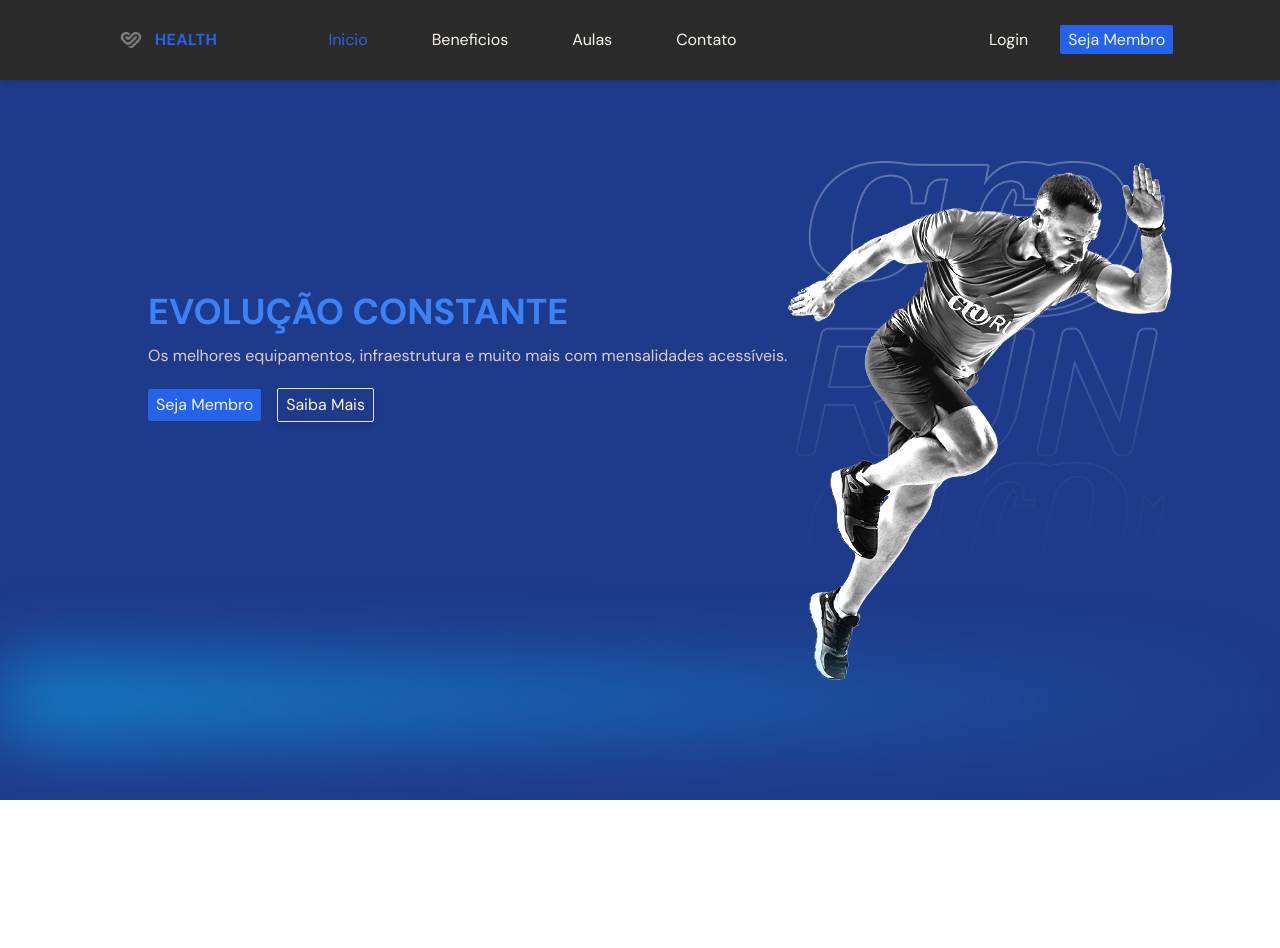
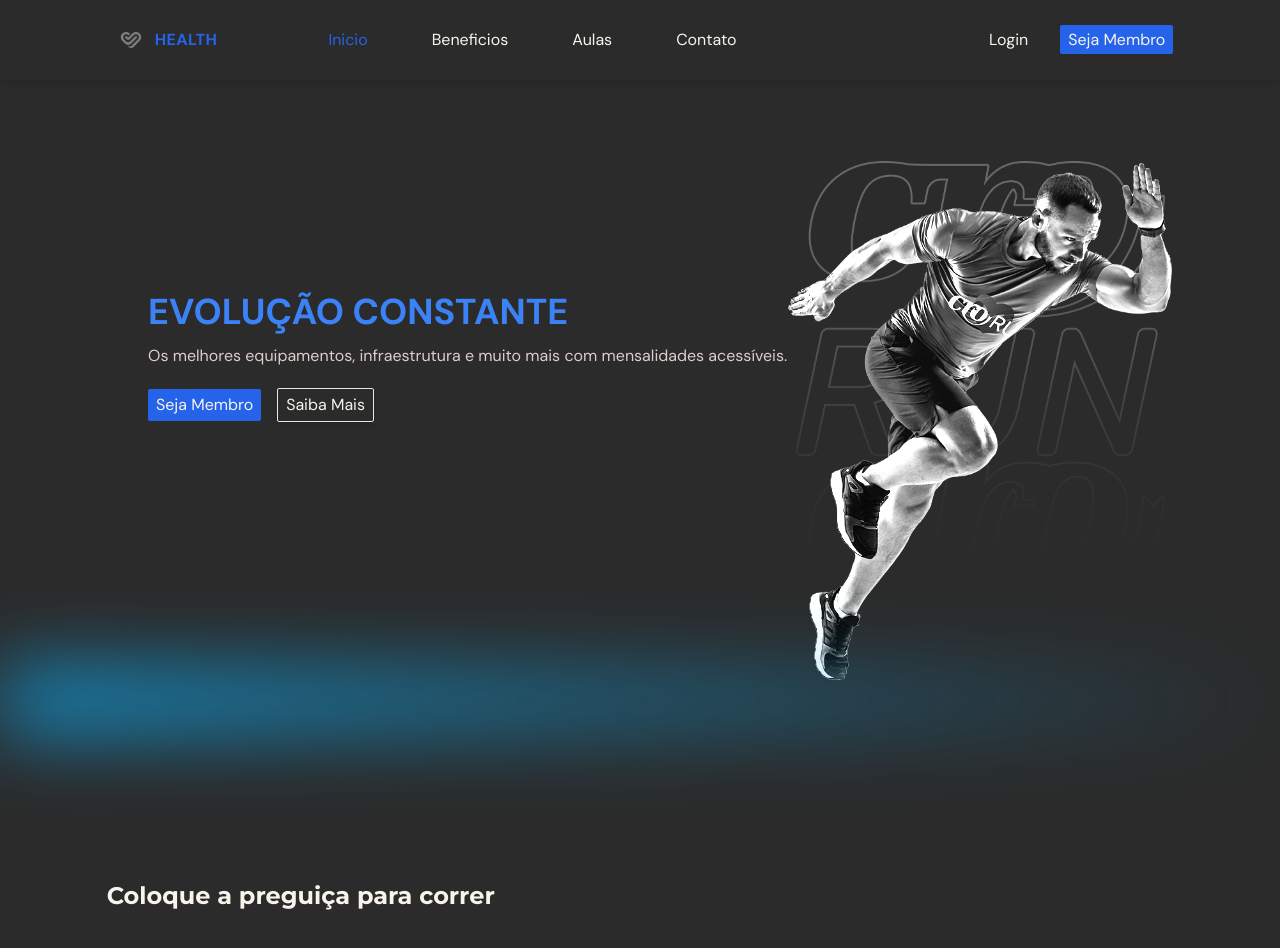
Before and after one commit to dev-marcioreis/health-typescript, a React (Vite) app: page / in a window 1280 px wide. Shown: the top 948 px of the page. Before the commit the page ends 800 px from the top, so only its background shows below. Built offline with nearby package versions, Linux system fonts and the light colour scheme.

Commit message:
iniciando section Benefits

```diff
--- a/src/App.tsx
+++ b/src/App.tsx
@@ -1,5 +1,6 @@
 import Navbar from '@/scenes/navbar'
 import Home from '@/scenes/home'
+import Benefits from '@/scenes/benefits'
 import { useEffect, useState } from 'react'
 import { SelectedPage } from '@/shared/types';
 
@@ -21,9 +22,10 @@ function App() {
   }, []);
 
   return (
-    <div className="app bg-bg-color">
+    <div className="app">
       <Navbar topPage={topPage} selectedPage={selectedPage} setSelectedPage={setSelectedPage} />
       <Home setSelectedPage={setSelectedPage} />
+      <Benefits setSelectedPage={setSelectedPage} />
     </div>
   )
 }
--- a/src/index.css
+++ b/src/index.css
@@ -8,5 +8,6 @@ html, body, #root, .app {
     width: 100%;
     height: 100%;
     font-family: 'DM Sans', sans-serif;
+    @apply bg-bg-color;
     @apply text-gray-20;
 }
--- /dev/null
+++ b/src/scenes/benefits/index.tsx
@@ -0,0 +1,25 @@
+import useMediaQuery from "@/hooks/mediaQuery";
+import Headers from "@/shared/Headers";
+import { SelectedPage } from "@/shared/types";
+import { HomeModernIcon, UserGroupIcon, AcademicCapIcon } from "@heroicons/react/24/solid";
+import { motion } from "framer-motion";
+
+type Props = {
+    setSelectedPage: (value: SelectedPage) => void;
+}
+
+const Benefits = ({ setSelectedPage }: Props) => {
+    const isMediumScreens = useMediaQuery("(min-width:1024px)");
+
+  return (
+    <section id="benefits" className="mx-auto min-h-full w-5/6 py-20">
+        <motion.div onViewportEnter={() => setSelectedPage(SelectedPage.Benefits)}>
+            <div>
+                <Headers>Coloque a preguiça para correr</Headers>
+            </div>
+        </motion.div>
+    </section>
+  )
+}
+
+export default Benefits
--- a/src/scenes/home/index.tsx
+++ b/src/scenes/home/index.tsx
@@ -14,8 +14,9 @@ function Home({ setSelectedPage }: Props) {
     const isMediumScreens = useMediaQuery("(min-width:1024px)");
 
   return (
-    <section id="home" className="gap-16 py-10 md:h-full md:pb-0 bg-blue-900">
-        <div className="md:flex mx-auto w-5/6 items-center justify-center md:h-5/6">
+    <section id="home" className="gap-16 py-10 md:h-full md:pb-0">
+        <motion.div className="md:flex mx-auto w-5/6 items-center justify-center md:h-5/6"
+            onViewportEnter={() => setSelectedPage(SelectedPage.Home)}>
             <motion.div className="z-10 mt-20 md:basis-3/5 ml-10"
                 initial="hidden"
                 whileInView="visible"
@@ -51,7 +52,7 @@ function Home({ setSelectedPage }: Props) {
                 }}>
                 <img src={HomeImg} alt="Home image" className="w-96 mt-16 grayscale brightness-150" />
             </motion.div>
-        </div>
+        </motion.div>
         <div className="h-14 w-full bg-gradient-to-r from-sky-500 blur-2xl"></div>
     </section>
   )
--- /dev/null
+++ b/src/shared/headers.tsx
@@ -0,0 +1,14 @@
+
+type Props = {
+    children: React.ReactNode;
+}
+
+function Headers({ children }: Props) {
+  return (
+    <h2 className="basis-3/5 font-montserrat text-2xl font-bold">
+        {children}
+    </h2>
+  )
+}
+
+export default Headers
```
